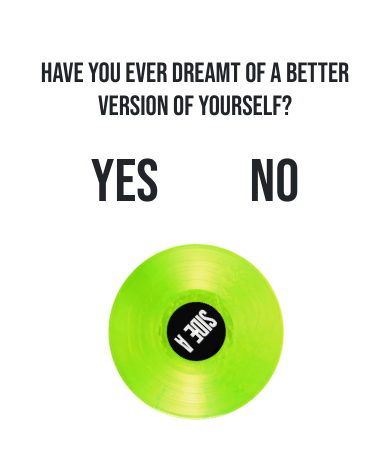
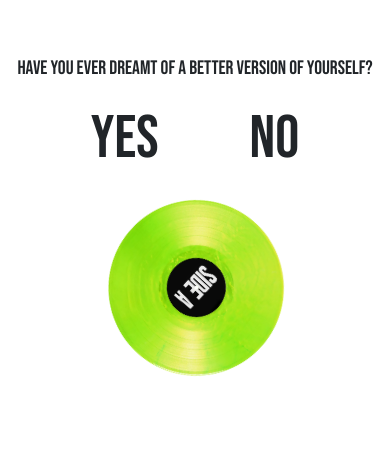
Before and after one commit to Mtlightfoot/thesubstance, a React (Vite) app: page / in a window 390 px wide. Shown: the part 154-612 px from the top of the page. Built offline with nearby package versions, Linux system fonts and the light colour scheme; no server answers.

Commit message:
Changed text size for questions

```diff
--- a/src/main.css
+++ b/src/main.css
@@ -13,6 +13,7 @@ body {
 
 h1 {
     font-family: "Bebas Neue", sans-serif;
+    font-size: 3vw !important;
 }
 
 .introGridContainer {
@@ -38,7 +39,7 @@ h1 {
 }
 
 .hiddenMessage {
-    background-image: url('/public/liquid.gif');
+    background-image: url('/liquid.gif');
     background-size: cover;
     color: transparent;
     background-clip: text;
@@ -124,4 +125,7 @@ h1 {
         top: 30%;
         font-size: 100px;
     }
+    h1 {
+        font-size: 5vw !important;
+    }
 }
```
